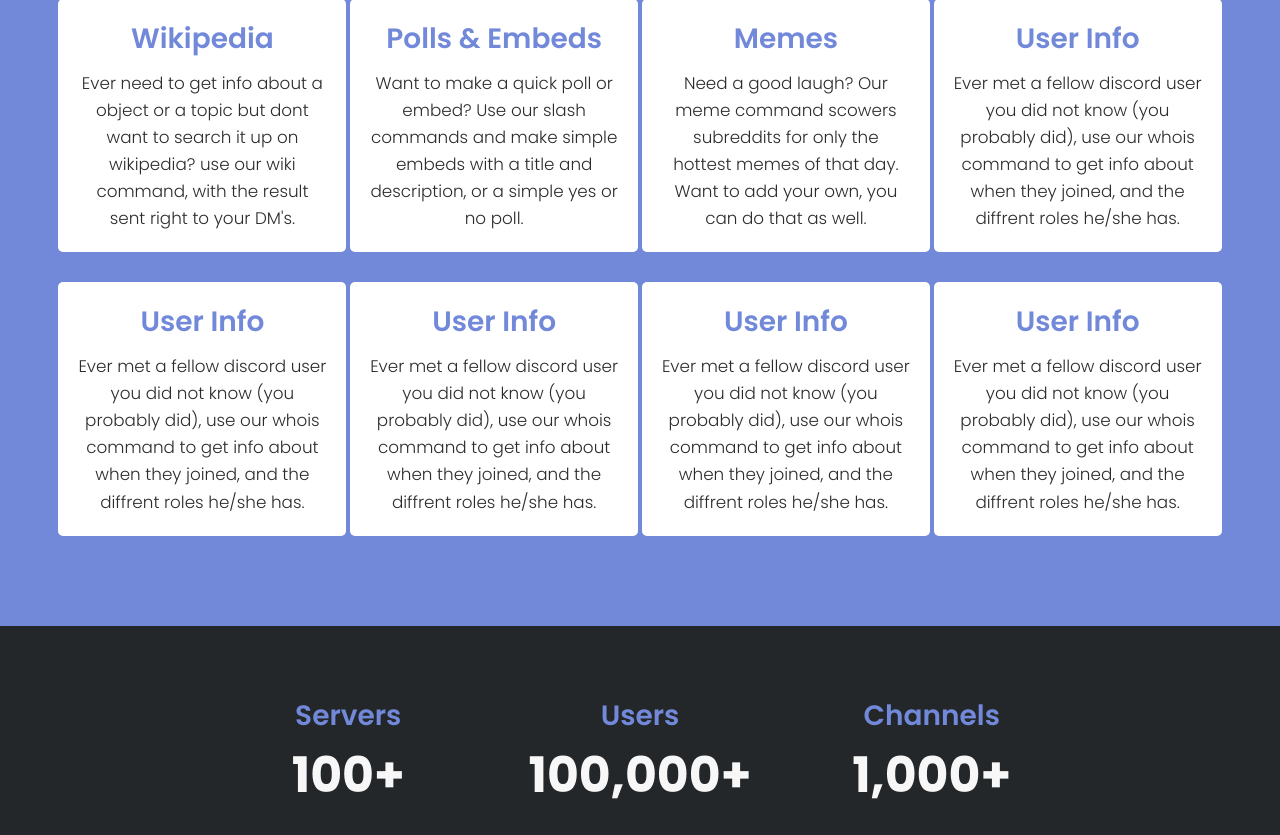
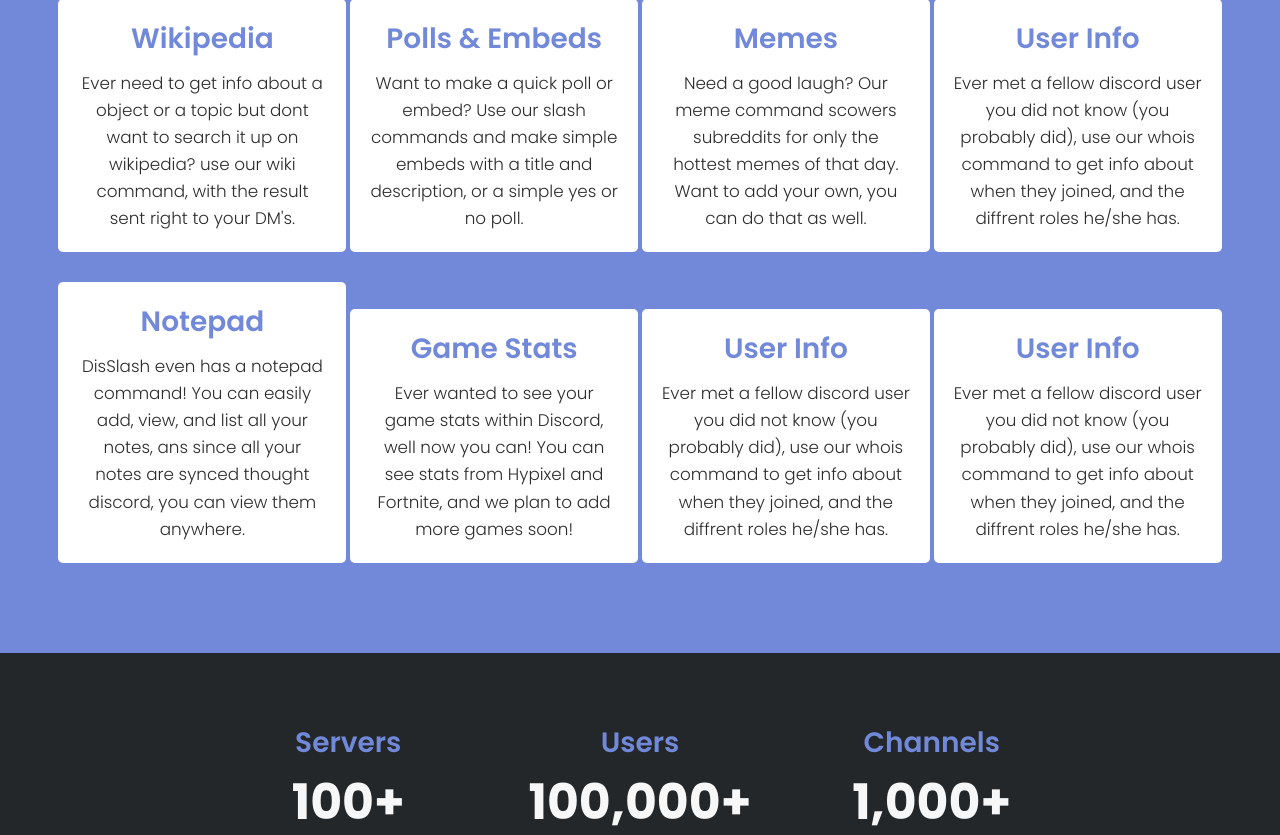
Before and after one commit to DisSlash/DisSlash-Site, a Flask app: page / in a window 1280 px wide. Shown: the part 1273-2108 px from the top of the page. Run offline with Flask 2, Linux system fonts and the light colour scheme; some libraries are stand-ins or nearby versions.

Commit message:
Update index.html

```diff
--- a/templates/index.html
+++ b/templates/index.html
@@ -141,14 +141,14 @@
         </div>
         <div class="card" style="width: 18rem;">
             <div class="card-body">
-                <h5 class="card-title">User Info</h5>
-                <p class="card-text">Ever met a fellow discord user you did not know (you probably did), use our whois command to get info about when they joined, and the diffrent roles he/she has.</p>
+                <h5 class="card-title">Notepad</h5>
+                <p class="card-text">DisSlash even has a notepad command! You can easily add, view, and list all your notes, ans since all your notes are synced thought discord, you can view them anywhere.</p>
             </div>
         </div>
         <div class="card" style="width: 18rem;">
             <div class="card-body">
-                <h5 class="card-title">User Info</h5>
-                <p class="card-text">Ever met a fellow discord user you did not know (you probably did), use our whois command to get info about when they joined, and the diffrent roles he/she has.</p>
+                <h5 class="card-title">Game Stats</h5>
+                <p class="card-text">Ever wanted to see your game stats within Discord, well now you can! You can see stats from Hypixel and Fortnite, and we plan to add more games soon!</p>
             </div>
         </div>
         <div class="card" style="width: 18rem;">
```
